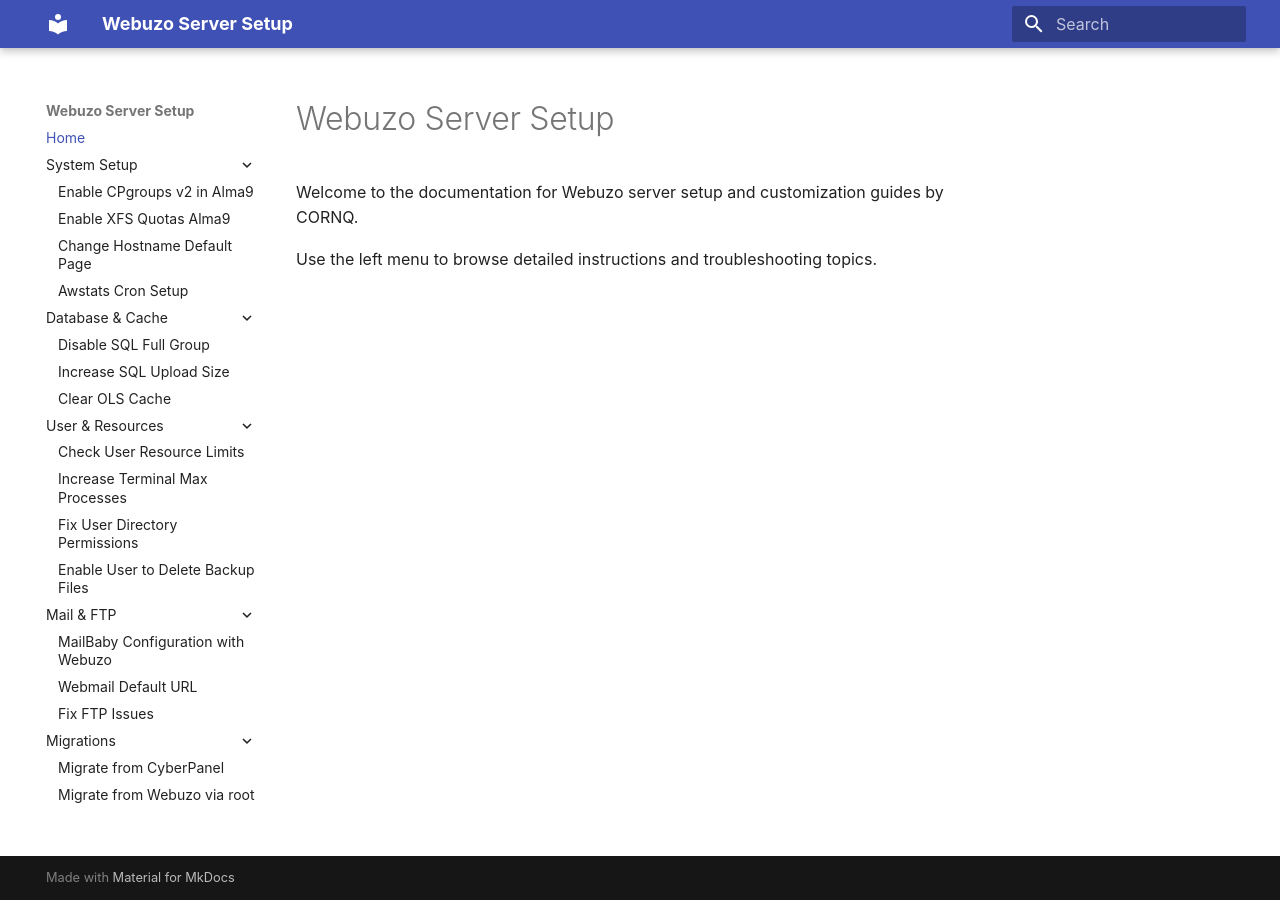
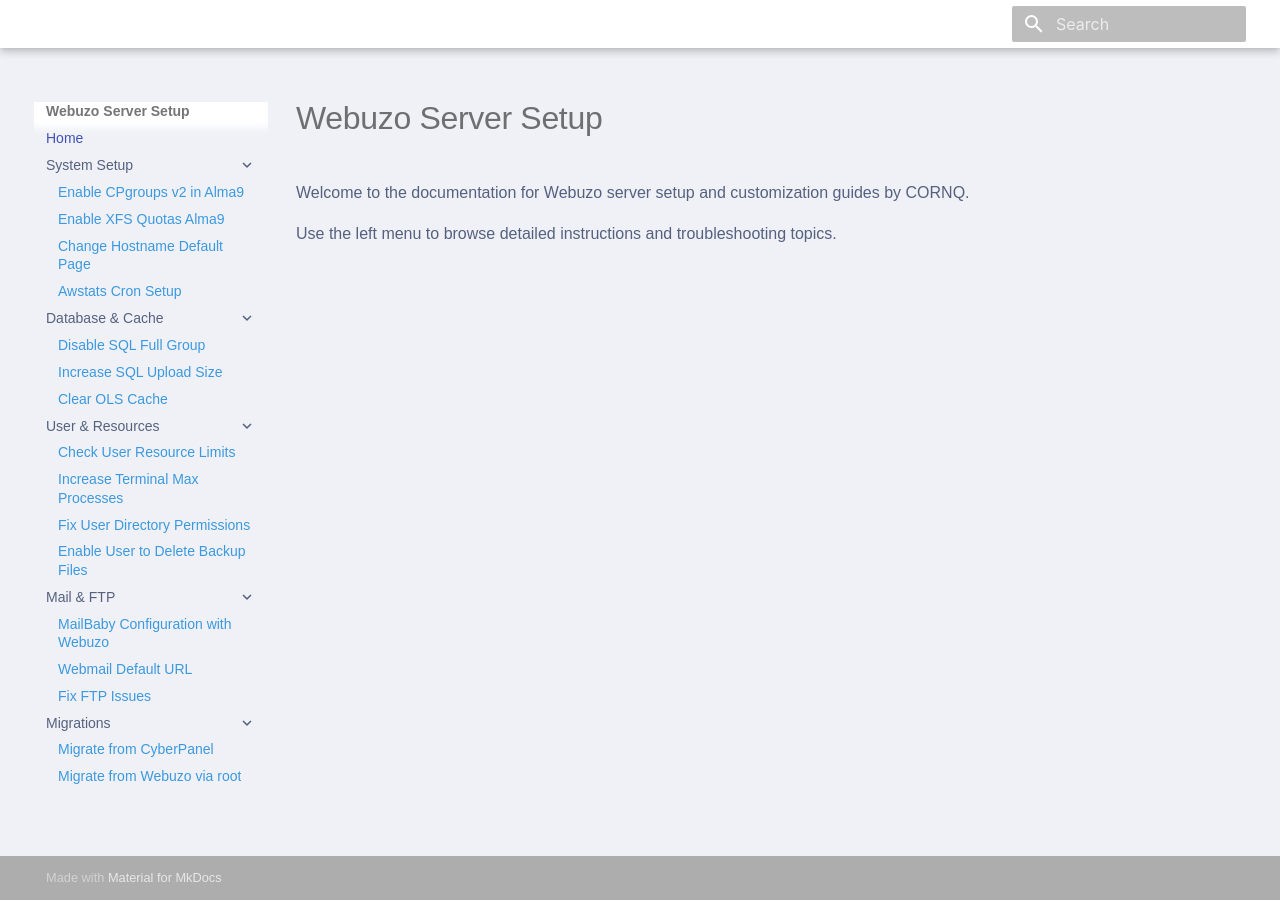
Before and after one commit to cornQ/webuzo-server-setup, an MkDocs documentation site: the page built from docs/index.md, in a window 1280 px wide. Built offline with MkDocs 1.6.1 and Material for MkDocs 9.7.7, drawn with Linux system fonts in a browser that asks for light colours; some web fonts are replaced.

Commit message:
fix styling

```diff
--- a/mkdocs.yml
+++ b/mkdocs.yml
@@ -17,7 +17,7 @@
   language: en
 
 extra_css:
-  - css/extra.css
+  - css/style.css
 
 plugins:
   - search
```
